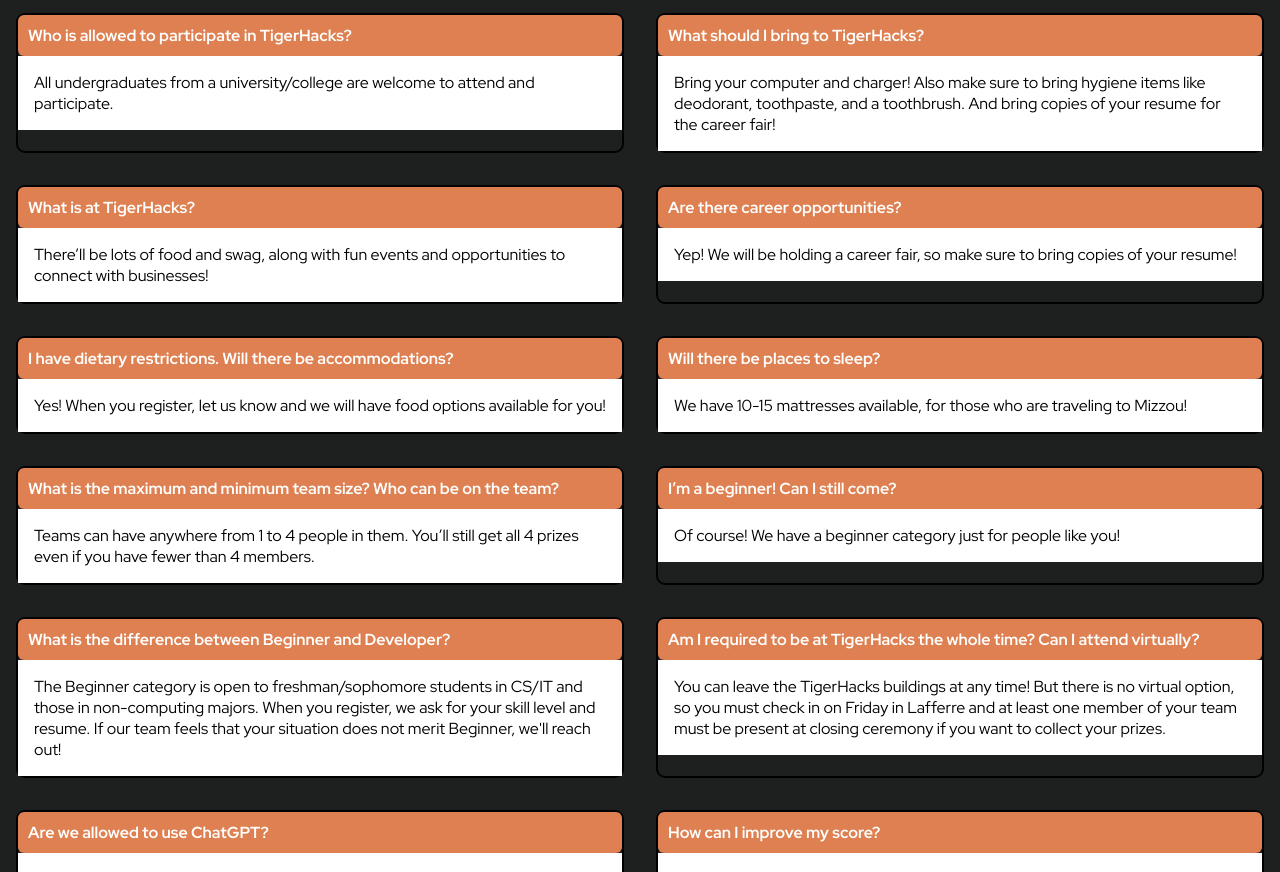
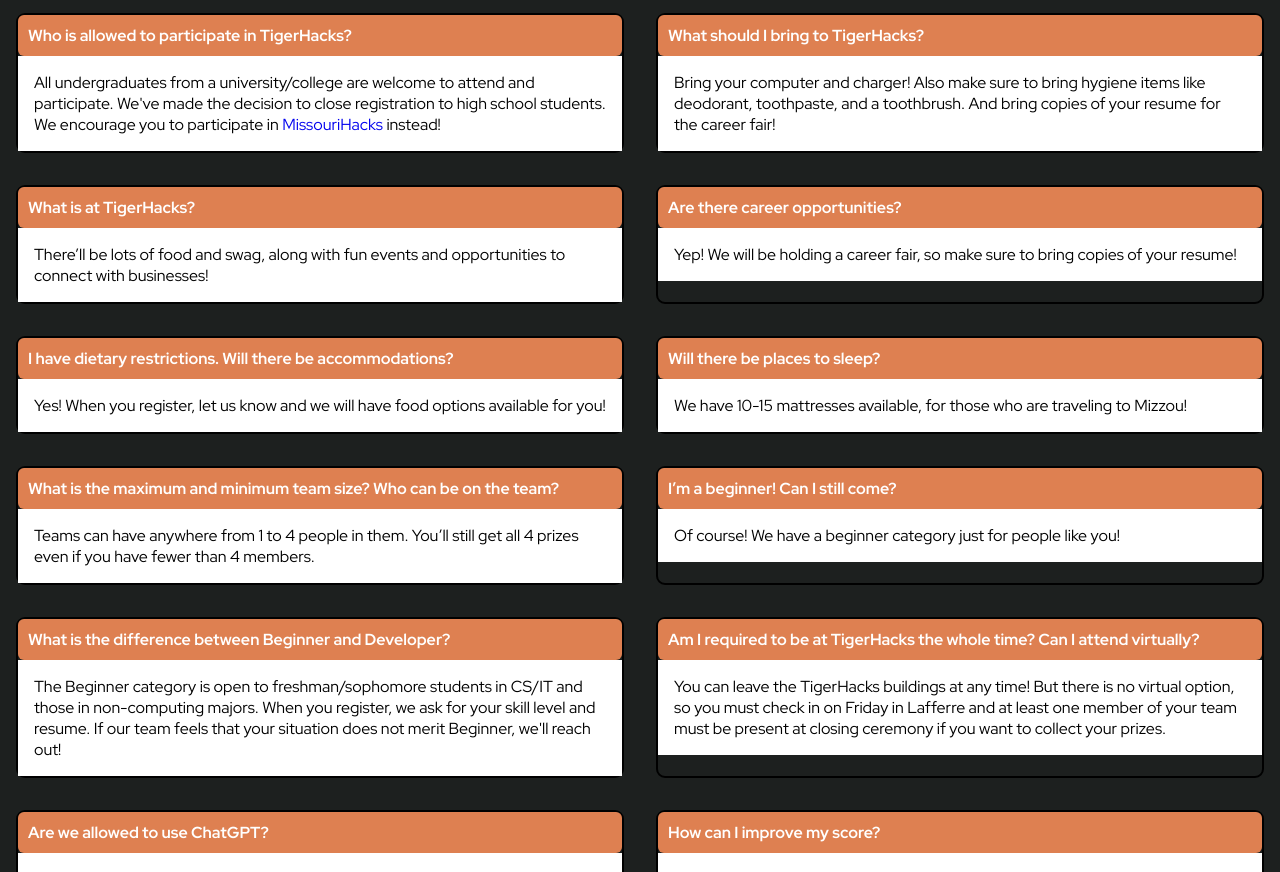
Before and after one commit to Ethan-J96/TTH-website, a plain HTML site: page index.html in a window 1280 px wide. Shown: the part 1678-2550 px from the top of the page. Drawn offline with Linux system fonts and the light colour scheme; a script that the page names is missing; a web font is replaced by a local one.

Commit message:
added missourihacks shoutout

```diff
--- a/index.html
+++ b/index.html
@@ -268,6 +268,7 @@
                 <div class="answer">
                     <p>
                         All undergraduates from a university/college are welcome to attend and participate.
+                        We've made the decision to close registration to high school students. We encourage you to participate in <a href="https://missourihacks.org/">MissouriHacks</a> instead!
                     </p>
                 </div>
             </div>
```
